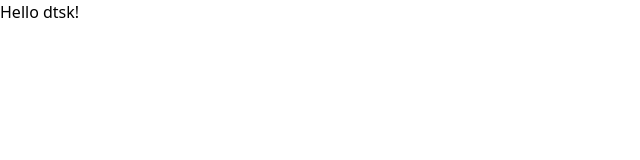
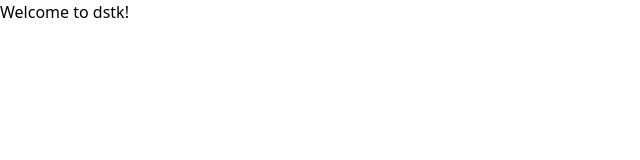
Before and after one commit to dstk-labs/dstk, a React (Vite) app in the folder dstk-web/: page / in a window 1280 px wide. Shown: the top 160 px of the page, without its empty margins (0-640 px from the left). Built offline with nearby package versions, Linux system fonts and the light colour scheme.

Commit message:
Add routing

```diff
--- a/dstk-web/package.json
+++ b/dstk-web/package.json
@@ -19,6 +19,7 @@
     "graphql": "^16.7.1",
     "react": "^18.2.0",
     "react-dom": "^18.2.0",
+    "react-router-dom": "^6.21.0",
     "tailwind-merge": "^1.14.0",
     "tailwindcss-animate": "^1.0.6"
   },
--- a/dstk-web/src/App.tsx
+++ b/dstk-web/src/App.tsx
@@ -1,5 +1,5 @@
+import { RouterProvider } from "./providers/RouterProvider";
+
 export default function App() {
-  return (
-    <div>Hello dtsk!</div>
-  )
+  return <RouterProvider />
 }
--- /dev/null
+++ b/dstk-web/src/providers/RouterProvider.tsx
@@ -0,0 +1,17 @@
+import { createBrowserRouter, RouterProvider as Router } from 'react-router-dom';
+
+// TODO: Will modularize this with protected / public routes whenever we get there
+export const RouterProvider = () => {
+    const router = createBrowserRouter([
+        {
+            path: '/',
+            element: <div>Welcome to dstk!</div>,
+        },
+        {
+            path: '/dashboard',
+            element: <div>Welcome to dashboard!</div>,
+        },
+    ]);
+
+    return <Router router={router} />;
+};
```
Also changed, not shown: 1 other file (tests, documents, lock files or other folders).
